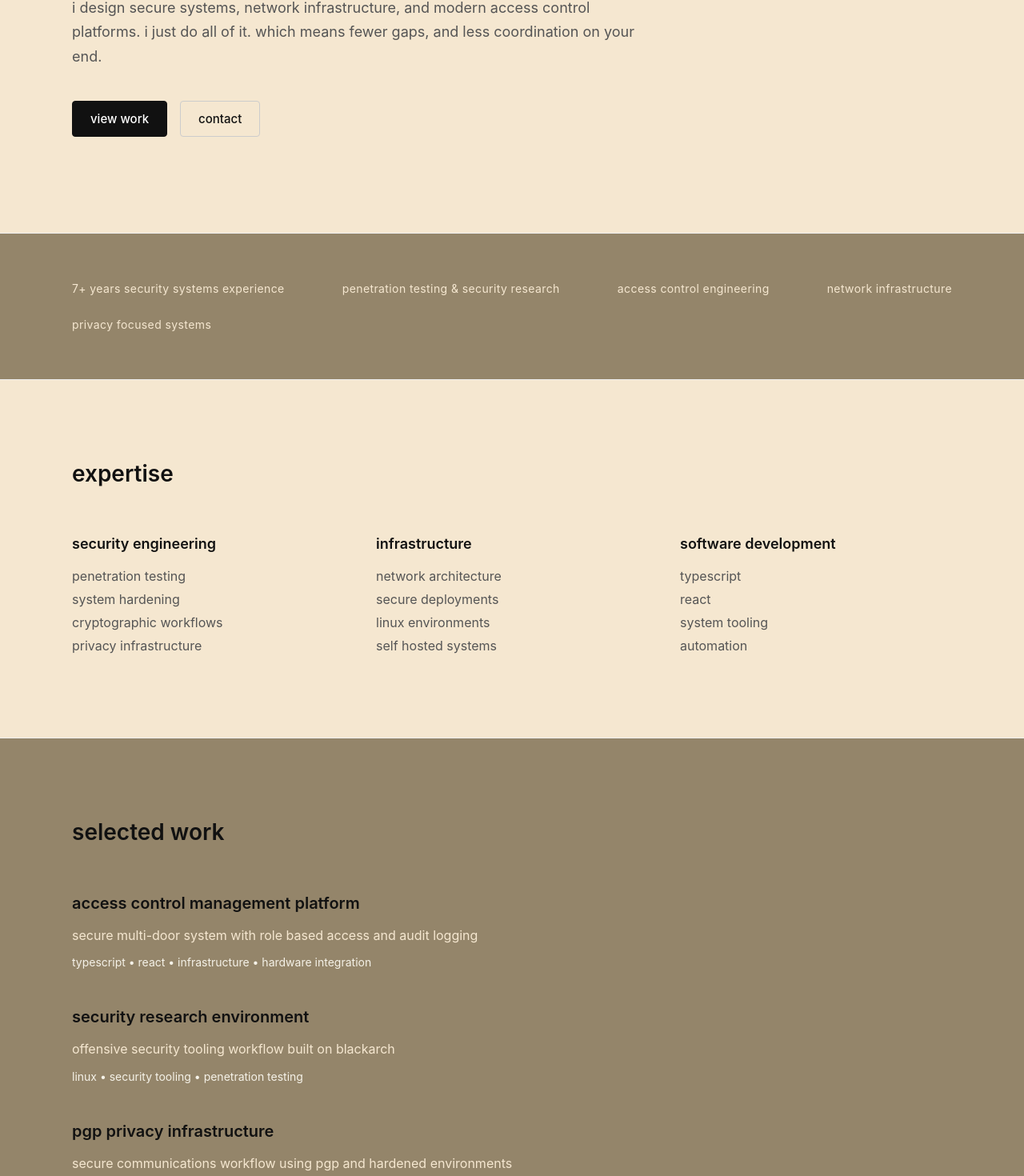
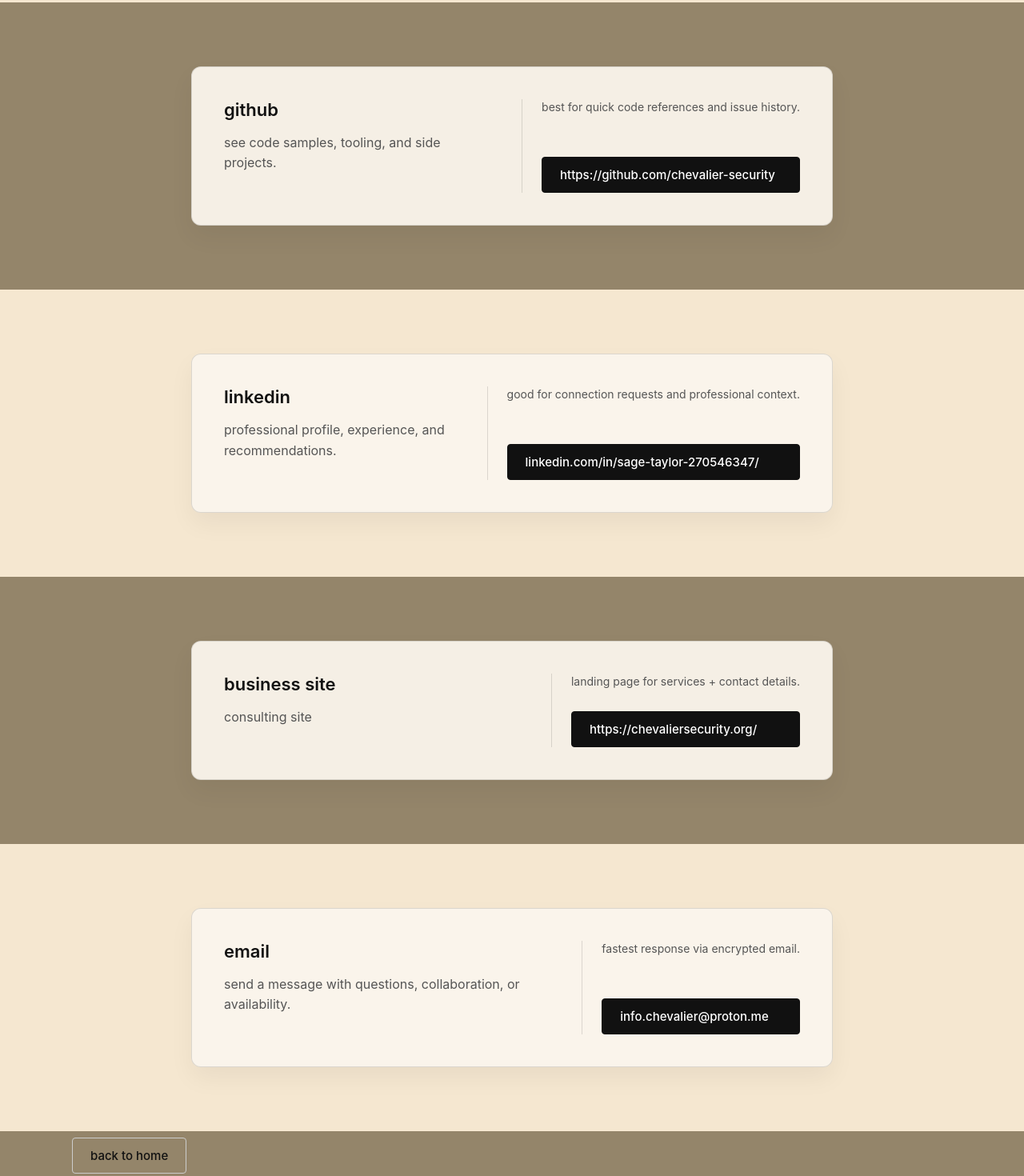
Before and after one commit to chevalier-security/portfolio, a React (Vite) app: page /#/contact in a window 1280 px wide. Shown: the part 375-1845 px from the top of the page at 80% size. Built offline with nearby package versions, Linux system fonts and the light colour scheme.

Commit message:
Update portfolio pages and UI styling

```diff
--- a/src/App.tsx
+++ b/src/App.tsx
@@ -1,4 +1,4 @@
-import { BrowserRouter as Router, Routes, Route } from "react-router-dom"
+import { HashRouter as Router, Routes, Route } from "react-router-dom"
 import Home from "./pages/Home"
 // placeholder pages
 import Projects from "./pages/Projects"
--- a/src/components/sections/ContactCTA.tsx
+++ b/src/components/sections/ContactCTA.tsx
@@ -33,7 +33,7 @@
           i'm available for security engineering, infrastructure development, and system design.
         </p>
 
-        <Button href="/contact">contact</Button>
+        <Button href="#/contact">contact</Button>
       </Container>
     </section>
   )
--- a/src/components/sections/Hero.tsx
+++ b/src/components/sections/Hero.tsx
@@ -49,8 +49,8 @@
           </p>
 
           <div style={{ display: "flex", gap: "16px" }}>
-            <Button href="/projects">view work</Button>
-            <Button href="/contact" variant="secondary">
+            <Button href="#/projects">view work</Button>
+            <Button href="#/contact" variant="secondary">
               contact
             </Button>
           </div>
--- a/src/components/ui/Button.tsx
+++ b/src/components/ui/Button.tsx
@@ -19,9 +19,14 @@
 
   const style = variant === "primary" ? primary : secondary
 
+  const isExternal = href.startsWith("http") || href.startsWith("mailto:")
+
   return (
     <a
       href={href}
+      {...(isExternal
+        ? { target: "_blank", rel: "noopener noreferrer" }
+        : {})}
       style={{
         ...style,
         padding: "12px 22px",
--- a/src/pages/Contact.tsx
+++ b/src/pages/Contact.tsx
@@ -36,14 +36,17 @@
       <section style={{ padding: "80px 0", backgroundColor: "#94856a" }}>
         <Container>
           <div
+            className="card"
             style={{
               maxWidth: "720px",
               margin: "0 auto",
               padding: "40px",
-              borderRadius: "12px",
-              background: "#f5e7d0"
+              display: "flex",
+              flexWrap: "wrap",
+              gap: "32px"
             }}
           >
+            <div style={{ flex: 1, minWidth: "260px" }}>
               <h2
                 style={{
                   fontSize: "22px",
@@ -57,10 +60,27 @@
               <p style={{ color: "#555", marginBottom: "24px", lineHeight: 1.6 }}>
                 see code samples, tooling, and side projects.
               </p>
+            </div>
 
-            <Button href="https://github.com/your-username" variant="secondary">
+            <div
+              style={{
+                minWidth: "240px",
+                display: "flex",
+                flexDirection: "column",
+                gap: "18px",
+                justifyContent: "space-between",
+                borderLeft: "1px solid rgba(0, 0, 0, 0.12)",
+                paddingLeft: "24px"
+              }}
+            >
+              <div style={{ fontSize: "14px", color: "var(--muted)", lineHeight: 1.4 }}>
+                best for quick code references and issue history.
+              </div>
+
+              <Button href="https://github.com/chevalier-security" variant="primary">
                 https://github.com/chevalier-security
               </Button>
+            </div>
           </div>
         </Container>
       </section>
@@ -68,14 +88,17 @@
       <section style={{ padding: "80px 0", backgroundColor: "#f5e7d0" }}>
         <Container>
           <div
+            className="card"
             style={{
               maxWidth: "720px",
               margin: "0 auto",
               padding: "40px",
-              borderRadius: "12px",
-              background: "#e0d2b8"
+              display: "flex",
+              flexWrap: "wrap",
+              gap: "32px"
             }}
           >
+            <div style={{ flex: 1, minWidth: "260px" }}>
               <h2
                 style={{
                   fontSize: "22px",
@@ -89,10 +112,27 @@
               <p style={{ color: "#555", marginBottom: "24px", lineHeight: 1.6 }}>
                 professional profile, experience, and recommendations.
               </p>
+            </div>
 
-            <Button href="https://linkedin.com/in/your-username" variant="secondary">
+            <div
+              style={{
+                minWidth: "240px",
+                display: "flex",
+                flexDirection: "column",
+                gap: "18px",
+                justifyContent: "space-between",
+                borderLeft: "1px solid rgba(0, 0, 0, 0.12)",
+                paddingLeft: "24px"
+              }}
+            >
+              <div style={{ fontSize: "14px", color: "var(--muted)", lineHeight: 1.4 }}>
+                good for connection requests and professional context.
+              </div>
+
+              <Button href="https://linkedin.com/in/sage-taylor-270546347/" variant="primary">
                 linkedin.com/in/sage-taylor-270546347/
               </Button>
+            </div>
           </div>
         </Container>
       </section>
@@ -100,14 +140,17 @@
       <section style={{ padding: "80px 0", backgroundColor: "#94856a" }}>
         <Container>
           <div
+            className="card"
             style={{
               maxWidth: "720px",
               margin: "0 auto",
               padding: "40px",
-              borderRadius: "12px",
-              background: "#f5e7d0"
+              display: "flex",
+              flexWrap: "wrap",
+              gap: "32px"
             }}
           >
+            <div style={{ flex: 1, minWidth: "260px" }}>
               <h2
                 style={{
                   fontSize: "22px",
@@ -121,10 +164,27 @@
               <p style={{ color: "#555", marginBottom: "24px", lineHeight: 1.6 }}>
                 consulting site
               </p>
+            </div>
 
-            <Button href="https://your-business-site.com" variant="secondary">
+            <div
+              style={{
+                minWidth: "240px",
+                display: "flex",
+                flexDirection: "column",
+                gap: "18px",
+                justifyContent: "space-between",
+                borderLeft: "1px solid rgba(0, 0, 0, 0.12)",
+                paddingLeft: "24px"
+              }}
+            >
+              <div style={{ fontSize: "14px", color: "var(--muted)", lineHeight: 1.4 }}>
+                landing page for services + contact details.
+              </div>
+
+              <Button href="https://chevaliersecurity.org/" variant="primary">
                 https://chevaliersecurity.org/
               </Button>
+            </div>
           </div>
         </Container>
       </section>
@@ -132,14 +192,17 @@
       <section style={{ padding: "80px 0", backgroundColor: "#f5e7d0" }}>
         <Container>
           <div
+            className="card"
             style={{
               maxWidth: "720px",
               margin: "0 auto",
               padding: "40px",
-              borderRadius: "12px",
-              background: "#e0d2b8"
+              display: "flex",
+              flexWrap: "wrap",
+              gap: "32px"
             }}
           >
+            <div style={{ flex: 1, minWidth: "260px" }}>
               <h2
                 style={{
                   fontSize: "22px",
@@ -153,17 +216,34 @@
               <p style={{ color: "#555", marginBottom: "24px", lineHeight: 1.6 }}>
                 send a message with questions, collaboration, or availability.
               </p>
+            </div>
 
-            <Button href="mailto:hello@yourdomain.com" variant="secondary">
+            <div
+              style={{
+                minWidth: "240px",
+                display: "flex",
+                flexDirection: "column",
+                gap: "18px",
+                justifyContent: "space-between",
+                borderLeft: "1px solid rgba(0, 0, 0, 0.12)",
+                paddingLeft: "24px"
+              }}
+            >
+              <div style={{ fontSize: "14px", color: "var(--muted)", lineHeight: 1.4 }}>
+                fastest response via encrypted email.
+              </div>
+
+              <Button href="mailto:info.chevalier@proton.me" variant="primary">
                 info.chevalier@proton.me
               </Button>
+            </div>
           </div>
         </Container>
       </section>
 
       <section style={{ padding: "20px 0", backgroundColor: "#94856a" }}>
         <Container>
-          <Button href="/" variant="secondary">
+          <Button href="#/" variant="secondary">
             back to home
           </Button>
         </Container>
--- a/src/pages/NotFound.tsx
+++ b/src/pages/NotFound.tsx
@@ -1,3 +1,3 @@
 export default function NotFound() {
-  return <div style={{padding: "100px", textAlign: "center"}}>404 - page not found</div>
+  return <div style={{padding: "100px", textAlign: "center"}}>there's no page here.. how did you even do this? nice</div>
 }
--- a/src/pages/Projects.tsx
+++ b/src/pages/Projects.tsx
@@ -27,7 +27,7 @@
                 lineHeight: 1.7
               }}
             >
-              a selection of work showcasing security engineering, infrastructure, and tooling.
+              a selection of work showcasing my obsession and niche expertise at the intersection of physical and digital security.
             </p>
           </header>
         </Container>
@@ -36,12 +36,11 @@
       <section style={{ padding: "80px 0", backgroundColor: "#94856a" }}>
         <Container>
           <div
+            className="card"
             style={{
               maxWidth: "720px",
               margin: "0 auto",
-              padding: "40px",
-              borderRadius: "12px",
-              background: "#f5e7d0"
+              padding: "40px"
             }}
           >
             <h2
@@ -51,7 +50,7 @@
                 fontWeight: 600
               }}
             >
-              project name
+              homelabbed personal environment
             </h2>
             <p
               style={{
@@ -60,9 +59,43 @@
                 lineHeight: 1.6
               }}
             >
-              brief description of the project, what tools were used, and what value it delivered.
+              my homelab includes a variety of self hosted platforms, network infrastructure, and security tooling. these include my work desktop with custom server capabilities, a few laptops, icopy x and flipper zero devices. everything is running dual boot on debian and arch based distros, and
+              everything is built on bleeding edge hardware. i find access control components and other network infrastructure from the most reputable companies, and i develop new cracking and decryption software to break them. i find holes in digital master key architectures, and i design more secure systems.
             </p>
-            <Button href="/" variant="secondary">
+            <Button href="/" variant="primary">
+              view details
+            </Button>
+          </div>
+        </Container>
+        <Container>
+          <div
+            className="card"
+            style={{
+              maxWidth: "720px",
+              margin: "0 auto",
+              padding: "40px"
+            }}
+          >
+            <h2
+              style={{
+                fontSize: "22px",
+                marginBottom: "16px",
+                fontWeight: 600
+              }}
+            >
+              custom access control facility management system
+            </h2>
+            <p
+              style={{
+                color: "#555",
+                marginBottom: "24px",
+                lineHeight: 1.6
+              }}
+            >
+              i've also built a custom access control facility management system. it supports many users and doors, you can assign users different access clearance, and you can assign doors different access requirements. the tech stack is a ruby on rails backend, and a custom react framework based frontend. it uses secure api protocol so that any data values used in login, as well as any stored values specific to your facility can only be accessed by you, and are only processed via secure ruby backend communication with the database. it's a very fluid, intuitive, and large secure system. in the future it will have more capabilities with different hardware, and when i can get the api keys, it could potentially manage other access control systems or facilities on your network. it could be my forever project. anyways, when i look at my ruby gemfile, i want to throw up, because i have no idea how i did any of it at this point. vibecoding was off the table for most of the project as railway did not enjoy working with me.
+              firstly i made a local version of the system, i used postgresql, and containerized security via docker. by the time it's accessible, it should be completely closed source, and everything will be securely handled and private on a database. the only api endpoints that touch the react framework are input and output endpoints that send data to the ruby backend, then the ruby checks with the database and ensures that it's allowed to fetch the data.
+              </p>
+            <Button href="/" variant="primary">
               view details
             </Button>
           </div>
@@ -72,12 +105,11 @@
       <section style={{ padding: "80px 0", backgroundColor: "#f5e7d0" }}>
         <Container>
           <div
+            className="card"
             style={{
               maxWidth: "720px",
               margin: "0 auto",
-              padding: "40px",
-              borderRadius: "12px",
-              background: "#e0d2b8"
+              padding: "40px"
             }}
           >
             <h2
@@ -87,7 +119,7 @@
                 fontWeight: 600
               }}
             >
-              another project
+              the website you're on right now
             </h2>
             <p
               style={{
@@ -96,9 +128,9 @@
                 lineHeight: 1.6
               }}
             >
-              short description about what problem this project solves and how it was built.
+              this website is built on a custom react framework. it was made by me. it might not look like much, but if you know a thing or two about typescript and react, you probably know that it'd suck to get into this as a solo effort. even if i was using ai, i'd still be reading old forums constantly because the lengths you have to go through to get react, typescript, npm and nvm, and vite to go through just to even want to work together are a headache. it's a lot to learn, honestly, but i like javascript, and i play around on it all the time. i built the framework from scratch, and then built this website on top of it. why would i build a site like this on typescript and react instead of html? because i wanted to. i wanted to build a custom framework, and i wanted to build a site on it. it's fun for me, and it gives me a chance to show off my software development skills. all it takes for you to do the same is enough ritalin to kill a baby horse, a cute trans girl to bounce on it a little bit, and a lot of time. but if you have those things, you can do it too.
             </p>
-            <Button href="/" variant="secondary">
+            <Button href="https://github.com/chevalier-security/portfolio" variant="primary">
               view details
             </Button>
           </div>
@@ -107,7 +139,7 @@
 
       <section style={{ padding: "20px 0", backgroundColor: "#94856a" }}>
         <Container>
-          <Button href="/" variant="secondary">
+          <Button href="#/" variant="secondary">
             back to home
           </Button>
         </Container>
--- a/src/styles/globals.css
+++ b/src/styles/globals.css
@@ -1,12 +1,28 @@
+:root {
+  --bg: #f5e7d0;
+  --bg-alt: #94856a;
+  --text: #111;
+  --muted: #555;
+  --border: rgba(0, 0, 0, 0.12);
+  --card: rgba(250, 245, 236, 0.95);
+  --shadow: 0 12px 24px rgba(0, 0, 0, 0.08);
+  --transition: 160ms ease;
+}
+
+html {
+  scroll-behavior: smooth;
+}
+
 body {
   margin: 0;
   font-family: 'Inter', sans-serif;
-  background-color: #ffffff;
-  color: #111;
+  background: radial-gradient(circle at 10% 10%, #fbf7ee 0%, #f1e7d0 55%, #f2f2f0 100%);
+  color: var(--text);
 }
 
 a {
   text-decoration: none;
+  color: inherit;
 }
 
 h1, h2, h3 {
@@ -18,3 +34,16 @@
   padding: 0;
   list-style: none;
 }
+
+.card {
+  background: var(--card);
+  border: 1px solid var(--border);
+  border-radius: 12px;
+  box-shadow: 0 14px 30px rgba(0, 0, 0, 0.05);
+  transition: transform var(--transition), box-shadow var(--transition);
+}
+
+.card:hover {
+  transform: translateY(-3px);
+  box-shadow: var(--shadow);
+}
--- a/vite.config.ts
+++ b/vite.config.ts
@@ -2,6 +2,7 @@
 import react from "@vitejs/plugin-react"
 
 export default defineConfig({
+  base: "./",
   plugins: [react()],
   resolve: {
     alias: {
```
Lines whose indentation alone changed are shown as unchanged.
